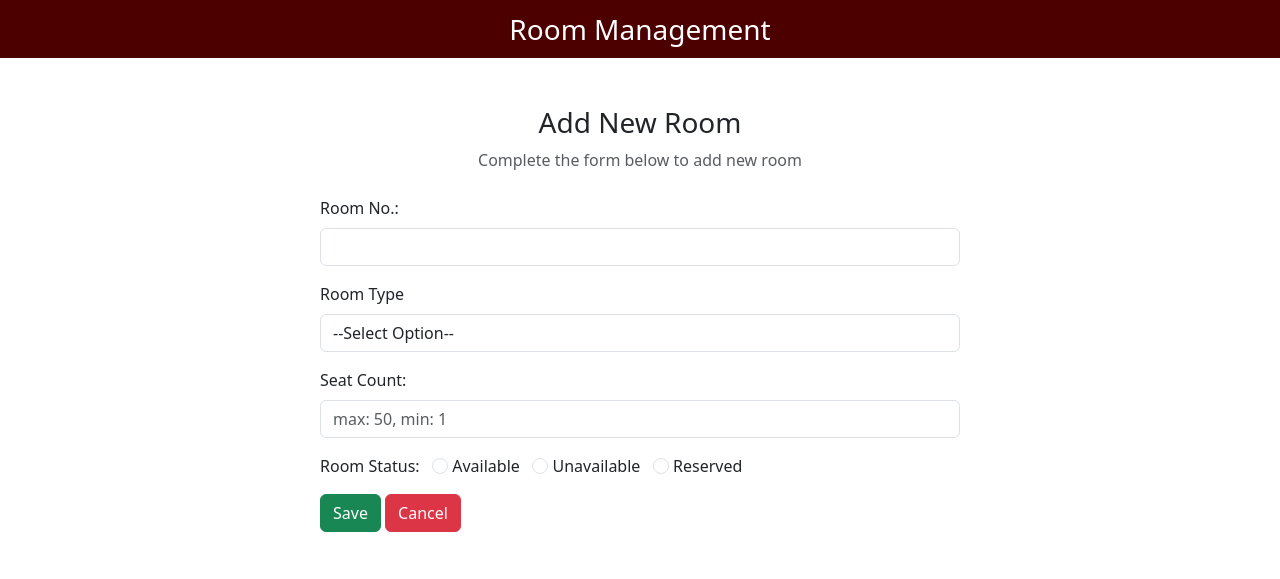
After one commit to Ariathros/cpelab, a PHP site: page /faculty/room_mngt/add-room.php in a window 1280 px wide. The commit adds this page. Shown: the top 579 px of the page. Run offline with PHP 8.4, Linux system fonts and the light colour scheme; the visitor is signed in with stand-in values (Sample User, id 1); data that the repository does not hold is empty.

Commit message:
Faculty Add Room

```diff
--- a/admin/admin_accounts/edit.php
+++ b/admin/admin_accounts/edit.php
@@ -47,7 +47,7 @@
         <div class="container">
             <div class="text-center mb-4">
                 <h3>Update User Details</h3>
-                <p class="text-muted">Click update to change details</p>
+                <p class="text-muted">Click update to apply changes</p>
             </div>
 			<!-- Get ID on each record where update button is pressed, limit to 1 to only get 1 record-->
 			<?php
--- /dev/null
+++ b/faculty/room_mngt/add-room.php
@@ -0,0 +1,95 @@
+<?php
+    include "../../connections.php";
+    include '../sessions.php';
+
+    if(isset($_POST['submit'])) {
+        $room_no = $_POST['room_no'];
+        $room_type = $_POST['room_type'];
+        $seat_count = $_POST['seat_count'];
+        $room_status = $_POST['room_status'];
+
+        $sql = "INSERT INTO `rooms`(`id`, `room_no`, `room_type`, `seat_count`, `room_status`)
+		VALUES (NULL,'$room_no','$room_type','$seat_count','$room_status')";
+
+        $result = mysqli_query($conn, $sql);
+
+        if($result) {
+            header("Location: room-mngt.php?msg=New Room Created Succesfully");
+        }
+        else {
+            echo "Failed: " . mysqli_error($conn);
+        }
+    }
+?>
+
+<!DOCTYPE html>
+<html lang="en">
+    <head>
+        <meta charset="UTF-8">
+        <meta http-equiv="X-UA-Compatible" content="IE=edge">
+        <meta name="viewport" content="width=device-width, initial-scale=1.0">
+        <!-- Bootstrap -->
+        <link href="https://cdn.jsdelivr.net/npm/bootstrap@5.3.0-alpha1/dist/css/bootstrap.min.css" rel="stylesheet"
+        integrity="sha384-GLhlTQ8iRABdZLl6O3oVMWSktQOp6b7In1Zl3/Jr59b6EGGoI1aFkw7cmDA6j6gD" crossorigin="anonymous">
+
+        <title>Create Room - CPE Lab Room and Equipment Management System</title>
+    </head>
+    <body>
+        <nav class="navbar navbar-light justify-content-center fs-3 mb-5" style="background-color: #4D0000; color: white;">
+            Room Management
+        </nav>
+
+        <div class="container">
+            <div class="text-center mb-4">
+                <h3>Add New Room</h3>
+                <p class="text-muted">Complete the form below to add new room</p>
+            </div>
+
+            <div class="container d-flex justify-content-center">
+                <form action="" method="post" style="width:50vw; min-width:300px;">
+					<!-- Room No. -->
+                    <div class="mb-3">
+                        <label class="form-label">Room No.:</label>
+                        <input type="text" class="form-control" name="room_no" placeholder="">
+                    </div>
+
+					<!-- Room Type -->
+                    <div class="mb-3">
+						<label class="form-label">Room Type</label>
+						<select name="room_type" class="form-control">
+							<option value="">--Select Option--</option>
+							<option value="lecture_room">Lecture Room</option>
+							<option value="computer_room">Computer Room</option>
+						</select>
+                    </div>
+
+					<!-- Seat Count -->
+                    <div class="mb-3">
+                        <label class="form-label">Seat Count:</label>
+                        <input type="number" max="50" min="1"class="form-control" name="seat_count" placeholder="max: 50, min: 1">
+                    </div>
+
+					<!-- Room Status -->
+                    <div class="form-group mb-3">
+                        <label>Room Status:</label> &nbsp; <!-- select indication -->
+                        <input type="radio" class="form-check-input" name="room_status" id="available" value="available">
+                        <label for="available" class="form-input-label">Available</label> &nbsp;
+                        <input type="radio" class="form-check-input" name="room_status" id="unavailable" value="unavailable">
+                        <label for="unavailable" class="form-input-label">Unavailable</label> &nbsp;
+                        <input type="radio" class="form-check-input" name="room_status" id="reserved" value="reserved">
+                        <label for="reserved" class="form-input-label">Reserved</label> &nbsp;
+                    </div>
+
+                    <div class="mb-5">
+                        <button type="submit" class="btn btn-success" name="submit">Save</button>
+                        <a href="room-mngt.php" class="btn btn-danger">Cancel</a>
+                    </div>
+                </form>
+            </div>
+        </div>
+        <!-- Bootstrap -->
+        <script src="https://cdn.jsdelivr.net/npm/bootstrap@5.3.0-alpha1/dist/js/bootstrap.bundle.min.js"
+        integrity="sha384-w76AqPfDkMBDXo30jS1Sgez6pr3x5MlQ1ZAGC+nuZB+EYdgRZgiwxhTBTkF7CXvN" crossorigin="anonymous">
+        </script>
+    </body>
+</html>
--- a/faculty/faculty-rooms-man.php
+++ b/faculty/room_mngt/holder.txt
@@ -1,6 +1,6 @@
 <?php
-	include '../connections.php';
-	include 'sessions.php';
+	include "../../connections.php";
+    include '../sessions.php';
 ?>
 
 <HTML>
@@ -10,7 +10,7 @@
 
 	<BODY>
 		<DIV>
-			<?php include 'sidebar.php'; ?>
+			<?php include '../sidebar.php'; ?>
 		</DIV>
 
 		<DIV>
```
Also changed, not shown: admin/sidebar.php (+0 -8 lines), faculty/add-room.php (deleted, +0 -46 lines), faculty/room_mngt/room-mngt.php (added, +62 -0 lines), faculty/sidebar.php (+13 -0 lines), faculty/equip_mngt/add-eq.php (renamed from faculty/add-eq.php), faculty/equip_mngt/equip-mngt.php (renamed from faculty/faculty-equip-man.php), faculty/room_mngt/room-edit.php (renamed from faculty/room-edit.php).
